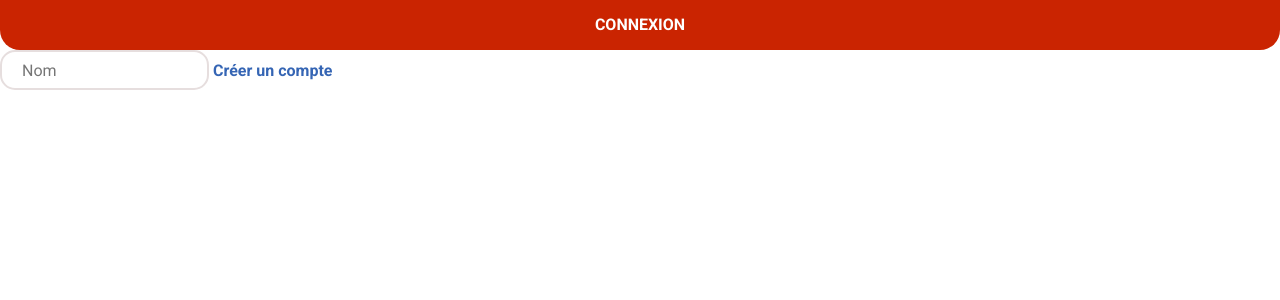
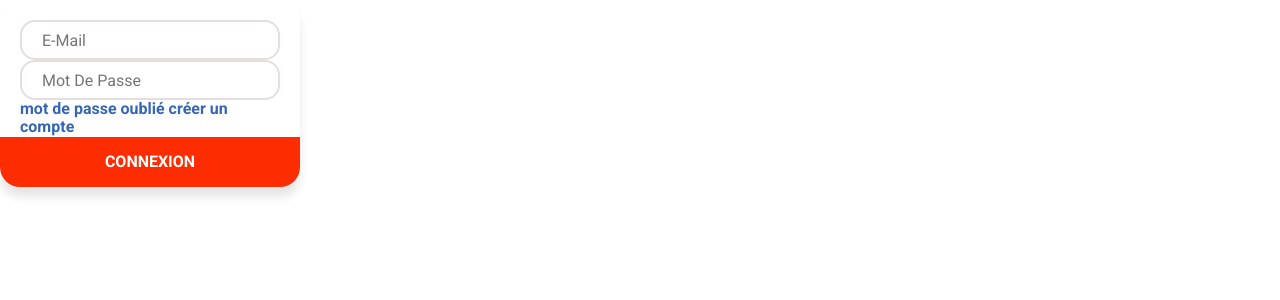
Before and after one commit to bertrand-d/DelphineBertrand_7_08042021, a Vue app in the folder frontend/: page / in a window 1280 px wide. Shown: the top 300 px of the page. Built offline with nearby package versions, Linux system fonts and the light colour scheme.

Commit message:
création des atomes input buttoncard et textlink

```diff
--- a/frontend/src/App.vue
+++ b/frontend/src/App.vue
@@ -1,22 +1,16 @@
 <script>
-import ButtonCard from './components/ButtonCard.vue'
-import Input from './components/Input.vue'
-import TextLink from './components/TextLink.vue'
+import Login from './components/molecules/Login.vue'
 
 export default {
 	name: 'App',
 	components: {
-		ButtonCard,
-		Input,
-		TextLink
+		Login
 	}
 }
 </script>
 
 <template>
   <div id="app">
-	<ButtonCard url="/" text ="Connexion"/>
-	<Input type="text" name="nom" placeholder="Nom" />
-	<TextLink url="/" text="Créer un compte"/>
+	<Login></Login>
   </div>
 </template>
--- a/frontend/src/components/ButtonCard.vue
+++ b/frontend/src/components/atoms/ButtonCard.vue
@@ -17,9 +17,10 @@
   .button-card {
     background-color: $primary-color;
     height: 50px;
-    border-radius: 0px 0px $border-radius-m $border-radius-m;
+    border-radius: 0px 0px 20px 20px;
     line-height: 50px;
     transition: background-color ease-in-out 0.25s;
+    margin: 0 -20px -20px -20px;
 
       &:hover {
         background-color: darken($primary-color, 10%);
--- a/frontend/src/components/Input.vue
+++ b/frontend/src/components/atoms/Input.vue
@@ -11,9 +11,10 @@
 
 <style lang="scss">
     .input {
+        width: 100%;
         height: 40px;
         border: solid 2px #E6DEDE;
-        padding-left: $padding-m;
+        padding-left: 20px;
         border-radius: 15px;
 
         &::placeholder{
--- /dev/null
+++ b/frontend/src/components/molecules/Login.vue
@@ -0,0 +1,35 @@
+<script>
+import ButtonCard from '../atoms/ButtonCard.vue'
+import Input from '../atoms/Input.vue'
+import TextLink from '../atoms/TextLink.vue'
+
+export default {
+  name: 'Login',
+  components: {
+    ButtonCard,
+    Input,
+    TextLink
+  }
+}
+</script>
+
+<template>
+    <div class= "login-container">
+        <Input type ="email" name="email" placeholder="e-mail"/>
+        <Input type ="password" name="password" placeholder="mot de passe"/>
+        <TextLink url="/" text= "mot de passe oublié"/>
+        <TextLink url="/" text= "créer un compte"/>
+        <ButtonCard class="test" url ="/" text="connexion"/>
+    </div>
+
+</template>
+
+<style lang="scss">
+  .login-container {
+    width: 300px;
+    padding: $padding-m;
+    border-radius: $border-radius-m;
+    box-shadow: $blur-shadow;
+  }
+
+</style>
```
Also changed, not shown: frontend/src/components/atoms/TextLink.vue (renamed from frontend/src/components/TextLink.vue).
